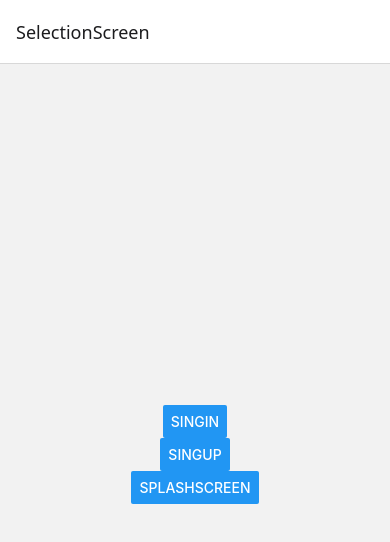
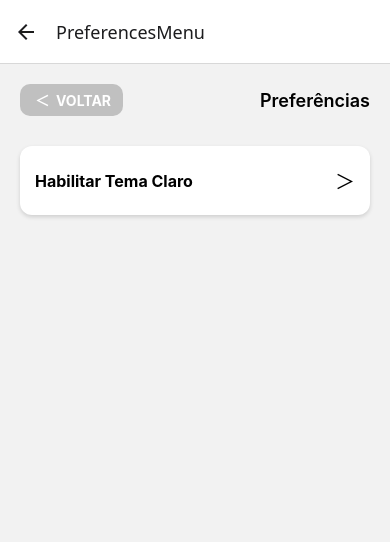
Before and after one commit to yanjuca/TasklyYan, a React Native app: screen /PreferencesMenu in a window 390 px wide. Shown: the top 542 px of the page. Built offline with nearby package versions, Linux system fonts and the light colour scheme.

Commit message:
feat: add preferences menu and modal to toggle between light and dark mode

```diff
--- a/App.tsx
+++ b/App.tsx
@@ -7,6 +7,7 @@ import SingIn from "./src/pages/singin";
 import SingUp from "./src/pages/singUp";
 import SelectionScreen from "./src/pages/selectionScreen";
 import SplashScreen from "./src/pages/splashscreen";
+import PreferencesMenu from "./src/pages/preferencesMenu";
 
 const Stack = createNativeStackNavigator();
 
@@ -19,6 +20,7 @@ export default function app(){
         <Stack.Screen name="SingIn" component={SingIn}/>
         <Stack.Screen name="SingUp" component={SingUp}/>
         <Stack.Screen name="SplashScreen" component={SplashScreen}/>
+        <Stack.Screen name="PreferencesMenu" component={PreferencesMenu}/>
 
       </Stack.Navigator>
     </NavigationContainer>
--- /dev/null
+++ b/src/pages/preferencesMenu/index.tsx
@@ -0,0 +1,76 @@
+import React, { useState } from 'react';
+import { View, Text, TouchableOpacity, Modal, Image } from 'react-native';
+import { useNavigation } from "@react-navigation/native";
+import styles from './style';
+
+export default function PreferencesScreen() {
+  const navigation = useNavigation();
+  const [modalVisible, setModalVisible] = useState(false);
+
+  return (
+    <View style={styles.container}>
+      {/* Topo com botão voltar e título */}
+      <View style={styles.header}>
+        <TouchableOpacity style={styles.backButton} onPress={() => navigation.goBack()}>
+          <Text style={styles.backText}> ＜  VOLTAR</Text>
+        </TouchableOpacity>
+        <Text style={styles.headerTitle}>Preferências</Text>
+      </View>
+
+      {/* Card de tema */}
+      <TouchableOpacity
+        style={styles.card}
+        onPress={() => setModalVisible(true)}
+      >
+        <Text style={styles.cardText}>Habilitar Tema Claro</Text>
+        <Text style={styles.arrow}>＞</Text>
+      </TouchableOpacity>
+
+      {/* Modal de escolha de tema */}
+      <Modal
+        animationType="fade"
+        transparent={true}
+        visible={modalVisible}
+        onRequestClose={() => setModalVisible(false)}
+      >
+        <View style={styles.modalOverlay}>
+          <View style={styles.modalContainer}>
+            <Text style={styles.modalTitle}>Escolha o tema</Text>
+
+            <View style={styles.themeOptions}>
+              <View style={styles.themeBox}>
+                <Image
+                  source={require('../../assets/imgs/darkMode.png')}
+                  style={styles.icon}
+                  resizeMode="contain"
+                />
+              </View>
+              <View style={[styles.themeBox, styles.selected]}>
+                <Image
+                  source={require('../../assets/imgs/lightMode.png')}
+                  style={styles.icon}
+                  resizeMode="contain"
+                />
+              </View>
+            </View>
+
+            <View style={styles.modalButtons}>
+              <TouchableOpacity
+                style={[styles.modalButton, styles.cancelButton]}
+                onPress={() => setModalVisible(false)}
+              >
+                <Text style={styles.cancelButtonText}>Agora não</Text>
+              </TouchableOpacity>
+              <TouchableOpacity
+                style={[styles.modalButton, styles.confirmButton]}
+                onPress={() => setModalVisible(false)}
+              >
+                <Text style={styles.confirmButtonText}>Confirmar</Text>
+              </TouchableOpacity>
+            </View>
+          </View>
+        </View>
+      </Modal>
+    </View>
+  );
+}
--- /dev/null
+++ b/src/pages/preferencesMenu/style.tsx
@@ -0,0 +1,122 @@
+import { StyleSheet } from 'react-native';
+
+const styles = StyleSheet.create({
+  container: {
+    flex: 1,
+    backgroundColor: '#F2F2F2',
+    padding: 20,
+  },
+  header: {
+    flexDirection: 'row',
+    alignItems: 'center',
+    marginBottom: 30,
+    justifyContent: 'space-between',
+  },
+  backButton: {
+    backgroundColor: '#C0C0C0',
+    borderRadius: 10,
+    paddingVertical: 6,
+    paddingHorizontal: 12,
+  },
+  backText: {
+    color: '#ffffff',
+    fontWeight: 'bold',
+  },
+  headerTitle: {
+    fontSize: 18,
+    fontWeight: '600',
+    color: '#000',
+  },
+  card: {
+    backgroundColor: '#fff',
+    paddingVertical: 20,
+    paddingHorizontal: 15,
+    borderRadius: 12,
+    flexDirection: 'row',
+    justifyContent: 'space-between',
+    alignItems: 'center',
+    shadowColor: '#000',
+    shadowOffset: { width: 0, height: 2 },
+    shadowOpacity: 0.15,
+    shadowRadius: 4,
+    elevation: 4,
+  },
+  cardText: {
+    fontSize: 16,
+    fontWeight: 'bold',
+    color: '#000',
+  },
+  arrow: {
+    fontSize: 20,
+    color: '#000',
+  },
+
+  // MODAL
+  modalOverlay: {
+    flex: 1,
+    backgroundColor: 'rgba(0,0,0,0.5)',
+    justifyContent: 'center',
+    alignItems: 'center',
+  },
+  modalContainer: {
+    backgroundColor: '#fff',
+    borderRadius: 20,
+    padding: 20,
+    width: '85%',
+    alignItems: 'center',
+  },
+  modalTitle: {
+    fontSize: 18,
+    fontWeight: 'bold',
+    marginBottom: 20,
+    color: '#000',
+  },
+  themeOptions: {
+    flexDirection: 'row',
+    justifyContent: 'space-between',
+    gap: 20,
+    marginBottom: 25,
+  },
+  themeBox: {
+    borderWidth: 2,
+    borderColor: '#ccc',
+    borderRadius: 12,
+    padding: 10,
+    backgroundColor: '#F2F2F2',
+  },
+  selected: {
+    borderColor: '#2E86DE',
+  },
+  icon: {
+    width: 80,
+    height: 80,
+  },
+  modalButtons: {
+    flexDirection: 'row',
+    justifyContent: 'space-between',
+    gap: 10,
+    width: '100%',
+  },
+  modalButton: {
+    flex: 1,
+    padding: 12,
+    borderRadius: 10,
+    alignItems: 'center',
+  },
+  cancelButton: {
+    backgroundColor: '#ccc',
+  },
+  confirmButton: {
+    backgroundColor: '#2E86DE',
+  },
+  cancelButtonText: {
+    color: '#333',
+    fontWeight: 'bold',
+  },
+  confirmButtonText: {
+    color: '#fff',
+    fontWeight: 'bold',
+  },
+});
+
+export default styles
--- a/src/pages/selectionScreen/index.tsx
+++ b/src/pages/selectionScreen/index.tsx
@@ -11,6 +11,7 @@ export default function SelectionScreen (){
                     <Button title="SingIn" onPress={() => navigation.navigate("SingIn")}></Button>
                     <Button title="SingUp" onPress={() => navigation.navigate("SingUp")}></Button>
                     <Button title="SplashScreen" onPress={() => navigation.navigate("SplashScreen")}></Button>
+                    <Button title="preferencesMenu" onPress={() => navigation.navigate("PreferencesMenu")}></Button>
             </View>
     )
 }
```
Also changed, not shown: src/assets/imgs/darkMode.png (added), src/assets/imgs/lightMode.png (added).
